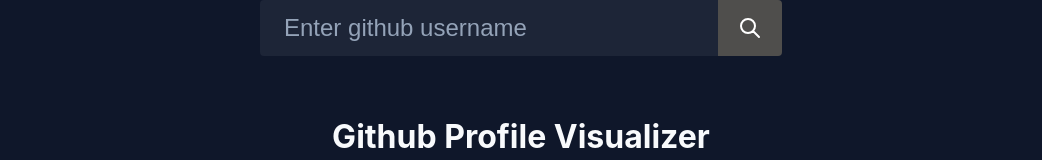
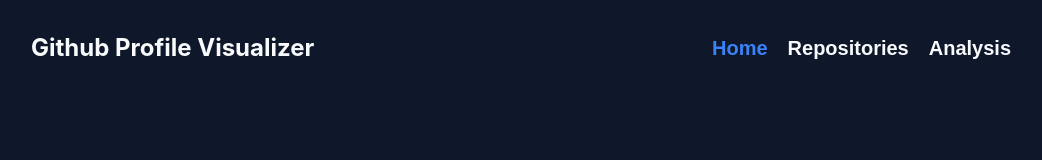
Before and after one commit to RakSagaTech/github_profile_visualizer, a React (Create React App) app: page / in a window 1280 px wide. Shown: the top 160 px of the page, without its empty margins (119-1161 px from the left). Built offline with nearby package versions, Linux system fonts and the light colour scheme; a web font is replaced by a local one.

Commit message:
add GitHub profile fetch, header menu, loader, and failure handling

```diff
--- /dev/null
+++ b/src/components/Header/index.css
@@ -0,0 +1,147 @@
+.nav-bar {
+  display: flex;
+  flex-direction: column;
+}
+
+.title-and-menu {
+  display: flex;
+  justify-content: space-between;
+  align-items: center;
+  padding: 16px 24px;
+}
+
+@media screen and (min-width: 768px) {
+  .title-and-menu {
+    padding: 32px 50px;
+  }
+}
+
+@media screen and (min-width: 992px) {
+  .title-and-menu {
+    padding: 32px 120px;
+  }
+}
+
+@media screen and (min-width: 1068px) {
+  .title-and-menu {
+    padding: 32px 150px;
+  }
+}
+
+.header-title {
+  font-size: 16px;
+  font-weight: 700;
+  line-height: 24px;
+  color: #f8fafc;
+}
+
+@media screen and (min-width: 768px) {
+  .header-title {
+    font-size: 24px;
+    line-height: 32px;
+    margin: 0px;
+  }
+}
+
+.active {
+  color: #3b82f6;
+}
+
+.not-active {
+  color: #f8fafc;
+}
+
+.hamburger-btn {
+  background-color: transparent;
+  border: none;
+  outline: none;
+  cursor: pointer;
+  width: 24px;
+  height: 24px;
+  display: flex;
+  align-items: center;
+  justify-content: center;
+}
+
+@media screen and (min-width: 768px) {
+  .hamburger-btn {
+    display: none;
+  }
+}
+
+.hamburger-img {
+  width: 24px;
+  height: 24px;
+}
+
+.menu-list-container-sm {
+  display: flex;
+  flex-direction: column;
+  justify-content: flex-start;
+  align-items: flex-start;
+  width: 100%;
+  padding: 0px 24px;
+}
+
+@media screen and (min-width: 768px) {
+  .menu-list-container-sm {
+    display: none;
+  }
+}
+
+@media screen and (max-width: 767px) {
+  .menu-list-container-lg {
+    display: none;
+  }
+}
+
+.menu-list {
+  display: flex;
+  flex-direction: column;
+  padding-left: 0px;
+  list-style-type: none;
+  margin: 0px;
+}
+
+@media screen and (min-width: 768px) {
+  .menu-list {
+    flex-direction: row;
+    justify-content: flex-end;
+    align-items: center;
+  }
+}
+
+.menu-item {
+  background-color: transparent;
+  border: none;
+  outline: none;
+  cursor: pointer;
+  font-size: 16px;
+  line-height: 26px;
+  font-weight: 600;
+  padding: 0px;
+}
+
+@media screen and (min-width: 768px){
+  .menu-item{
+    font-size: 18px;
+  }
+}
+
+@media screen and (min-width: 992px){
+  .menu-item{
+    font-size: 20px;
+  }
+}
+
+.menu {
+  margin-bottom: 14px;
+}
+
+@media screen and (min-width: 768px) {
+  .menu {
+    display: flex;
+    margin-left: 20px;
+    margin-bottom: 0px;
+  }
+}
--- /dev/null
+++ b/src/components/Header/index.js
@@ -0,0 +1,57 @@
+import './index.css'
+
+const Header = props => {
+  const {
+    menuOptionsList,
+    showMenuOptions,
+    activeMenuId,
+    updateShowMenuOptions,
+  } = props
+
+  const onClickHambergur = () => {
+    updateShowMenuOptions()
+  }
+
+  const renderMenuOptions = () => (
+    <ul className="menu-list">
+      {menuOptionsList.map(eachMenu => {
+        const menuOptionClass =
+          eachMenu.labelId === activeMenuId
+            ? 'active menu-item'
+            : 'not-active menu-item'
+        return (
+          <li key={eachMenu.ladelId} className="menu">
+            <button type="button" className={menuOptionClass}>
+              {eachMenu.menu}
+            </button>
+          </li>
+        )
+      })}
+    </ul>
+  )
+
+  return (
+    <nav className="nav-bar">
+      <div className="title-and-menu">
+        <h1 className="header-title">Github Profile Visualizer </h1>
+        <button
+          type="button"
+          onClick={onClickHambergur}
+          className="hamburger-btn"
+        >
+          <img
+            src="https://res.cloudinary.com/degvq1cfc/image/upload/v1769661552/menu_img_su3fby.png"
+            alt="menu"
+            className="hamburger-img"
+          />
+        </button>
+        <div className="menu-list-container-lg">{renderMenuOptions()}</div>
+      </div>
+      <div className="menu-list-container-sm">
+        {showMenuOptions && renderMenuOptions()}
+      </div>
+    </nav>
+  )
+}
+
+export default Header
--- a/src/components/Home/index.css
+++ b/src/components/Home/index.css
@@ -30,14 +30,12 @@
   height: 32px;
   border: none;
   outline: none;
-  margin-bottom: 26px;
 }
 
 @media screen and (min-width: 768px) {
   .search-container {
     width: 522px;
     height: 56px;
-    margin-bottom: 28px;
   }
 }
 
@@ -113,12 +111,14 @@
   font-weight: 700;
   line-height: 32px;
   color: #f8fafc;
+  margin-top: 26px;
 }
 
 @media screen and (min-width: 768px) {
   .title {
     font-size: 32px;
     line-height: 64px;
+    margin-top: 28px;
   }
 }
 
@@ -133,3 +133,110 @@
     margin-top: 10px;
   }
 }
+
+.failure-page_img {
+  width: 264px;
+  margin-top: 10px;
+}
+
+@media screen and (min-width: 768px) {
+  .failure-page_img {
+    width: 538px;
+    margin-top: 6px;
+  }
+}
+
+.search-and-err-container {
+  display: flex;
+  flex-direction: column;
+  justify-content: flex-start;
+  align-items: flex-start;
+}
+
+.failure-title {
+  font-size: 16px;
+  font-weight: 700;
+  line-height: 32px;
+  color: #f8fafc;
+  margin-bottom: 26px;
+}
+
+@media screen and (min-width: 768px) {
+  .failure-title {
+    font-size: 32px;
+    line-height: 64px;
+    margin-bottom: 28px;
+  }
+}
+
+.err-msg {
+  margin-top: 6px;
+  font-size: 10px;
+  line-height: 16px;
+  font-weight: 400;
+  color: #dc2626;
+}
+
+@media screen and (min-width: 768px) {
+  .err-msg {
+    font-size: 12px;
+    margin-top: 8px;
+  }
+}
+
+.search-failure-input {
+  border: 1px solid #dc2626;
+}
+
+.loader {
+  display: flex;
+  justify-content: center;
+  align-items: center;
+  height: 100vh;
+}
+
+.something-went {
+  font-size: 20px;
+  line-height: 32px;
+  font-weight: 700;
+  text-align: center;
+  width: 250px;
+  color: #ffffff;
+}
+
+@media screen and (min-width: 768px) {
+  .something-went {
+    width: 568px;
+    font-size: 29px;
+    line-height: 48px;
+  }
+}
+
+.try-btn {
+  background-color: #3b82f6;
+  color: #ffffff;
+  padding: 8px 16px;
+  border-radius: 8px;
+  font-size: 12px;
+  line-height: 16px;
+  font-weight: 500;
+  border: none;
+  outline: none;
+  cursor: pointer;
+  margin-top: 5px;
+}
+
+@media screen and (min-width: 768px) {
+  .try-btn {
+    padding: 12px 24px;
+    font-size: 14px;
+    line-height: 24px;
+    border-radius: 12px;
+  }
+}
+
+.profile-container {
+  display: flex;
+  flex-direction: column;
+  height: 100vh;
+}
--- a/src/components/Home/index.js
+++ b/src/components/Home/index.js
@@ -1,5 +1,7 @@
 import {Component} from 'react'
 import {HiOutlineSearch} from 'react-icons/hi'
+import Loader from 'react-loader-spinner'
+import Header from '../Header'
 
 import './index.css'
 
@@ -10,14 +12,108 @@
   failure: 'FAILURE',
 }
 
+const menuOptionsList = [
+  {
+    menu: 'Home',
+    labelId: 'home',
+  },
+  {
+    menu: 'Repositories',
+    labelId: 'repositories',
+  },
+  {
+    menu: 'Analysis',
+    labelId: 'analysis',
+  },
+]
+
 class Home extends Component {
   state = {
-    apiStatus: apiStatusConstants.initial,
+    apiStatus: apiStatusConstants.success,
     username: '',
+    profileDetails: {},
+    showErrMsg: false,
+    showMenuOptions: true,
+    activeMenuId: menuOptionsList[0].labelId,
+  }
+
+  fetchProfileData = async () => {
+    this.setState({
+      apiStatus: apiStatusConstants.inProgress,
+    })
+
+    const {username} = this.state
+    const apiKey = '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'
+    const apiUrl = `https://apis2.ccbp.in/gpv/profile-details/${username}?api_key=${apiKey}`
+    const options = {
+      method: 'GET',
+    }
+
+    try {
+      const response = await fetch(apiUrl, options)
+      if (response.ok) {
+        const data = await response.json()
+        const formattedData = {
+          avatarUrl: data.avatar_url,
+          bio: data.bio,
+          blog: data.blog,
+          company: data.company,
+          createdAt: data.created_at,
+          email: data.email,
+          eventsUrl: data.events_url,
+          followers: data.followers,
+          followersUrl: data.followers_url,
+          following: data.following,
+          followingUrl: data.following_url,
+          gistsUrl: data.gists_url,
+          gravatarId: data.gravatar_id,
+          hireable: data.hireable,
+          htmlUrl: data.html_url,
+          id: data.id,
+          location: data.location,
+          login: data.login,
+          name: data.name,
+          nodeId: data.node_id,
+          organizationsUrl: data.organizations_url,
+          publicGists: data.public_gists,
+          publicRepos: data.public_repos,
+          receivedEventsUrl: data.received_events_url,
+          reposUrl: data.repos_url,
+          siteAdmin: data.site_admin,
+          starredUrl: data.starred_url,
+          subscriptionsUrl: data.subscriptions_url,
+          twitterUsername: data.twitter_username,
+          type: data.type,
+          updatedAt: data.updated_at,
+          url: data.url,
+        }
+        this.setState({
+          profileDetails: formattedData,
+          apiStatus: apiStatusConstants.success,
+          username: '',
+        })
+      } else {
+        this.setState({
+          apiStatus: apiStatusConstants.failure,
+          username: '',
+        })
+      }
+    } catch {
+      this.setState({
+        apiStatus: apiStatusConstants.failure,
+        username: '',
+      })
+    }
+  }
+
+  updateShowMenuOptions = () => {
+    this.setState(prevState => ({
+      showMenuOptions: !prevState.showMenuOptions,
+    }))
   }
 
   onClickSearch = () => {
-    this.fetchUserData()
+    this.fetchProfileData()
   }
 
   onChangeSearch = event => {
@@ -28,7 +124,10 @@
   }
 
   renderSearchInput = () => {
-    const {username} = this.state
+    const {username, showErrMsg} = this.state
+    const searchClassName = showErrMsg
+      ? 'search-input search-failure-input'
+      : 'search-input'
     return (
       <div className="search-container">
         <input
@@ -36,7 +135,7 @@
           placeholder="Enter github username"
           value={username}
           id="searchInput"
-          className="search-input"
+          className={searchClassName}
           onChange={this.onChangeSearch}
         />
         <button
@@ -47,6 +146,44 @@
           onClick={this.onClickSearch}
         >
           <HiOutlineSearch className="search-icon" />
+        </button>
+      </div>
+    )
+  }
+
+  renderProfilePageView = () => {
+    const {profileDetails, showMenuOptions, activeMenuId} = this.state
+    return (
+      <div className="profile-container">
+        <Header
+          menuOptionsList={menuOptionsList}
+          showMenuOptions={showMenuOptions}
+          activeMenuId={activeMenuId}
+          updateShowMenuOptions={this.updateShowMenuOptions}
+        />
+      </div>
+    )
+  }
+
+  renderFailurePageView = () => {
+    const {showErrMsg} = this.state
+    return (
+      <div className="landing-page-container">
+        <div>
+          {this.renderSearchInput()}
+          {showErrMsg && (
+            <p className="err-msg">Enter the valid github username</p>
+          )}
+        </div>
+        <h1 className="failure-title">Github Profile Visualizer</h1>
+        <img
+          src="https://res.cloudinary.com/degvq1cfc/image/upload/v1769657273/failure_img_sg2agc.png"
+          alt="github profile visualizer home page"
+          className="failure-page_img "
+        />
+        <p className="something-went">Something went wrong. Please try again</p>
+        <button type="button" className="try-btn">
+          Try again
         </button>
       </div>
     )
@@ -64,12 +201,24 @@
     </div>
   )
 
+  renderLoadingPageView = () => (
+    <div className="loader-container loader" data-testid="loader">
+      <Loader type="TailSpin" color="#3B82F6" height={50} width={50} />
+    </div>
+  )
+
   renderHomePageView = () => {
     const {apiStatus} = this.state
 
     switch (apiStatus) {
       case apiStatusConstants.initial:
         return this.renderLandingPageView()
+      case apiStatusConstants.failure:
+        return this.renderFailurePageView()
+      case apiStatusConstants.inProgress:
+        return this.renderLoadingPageView()
+      case apiStatusConstants.success:
+        return this.renderProfilePageView()
       default:
         return null
     }
```
Also changed, not shown: .projectConfig.json.
